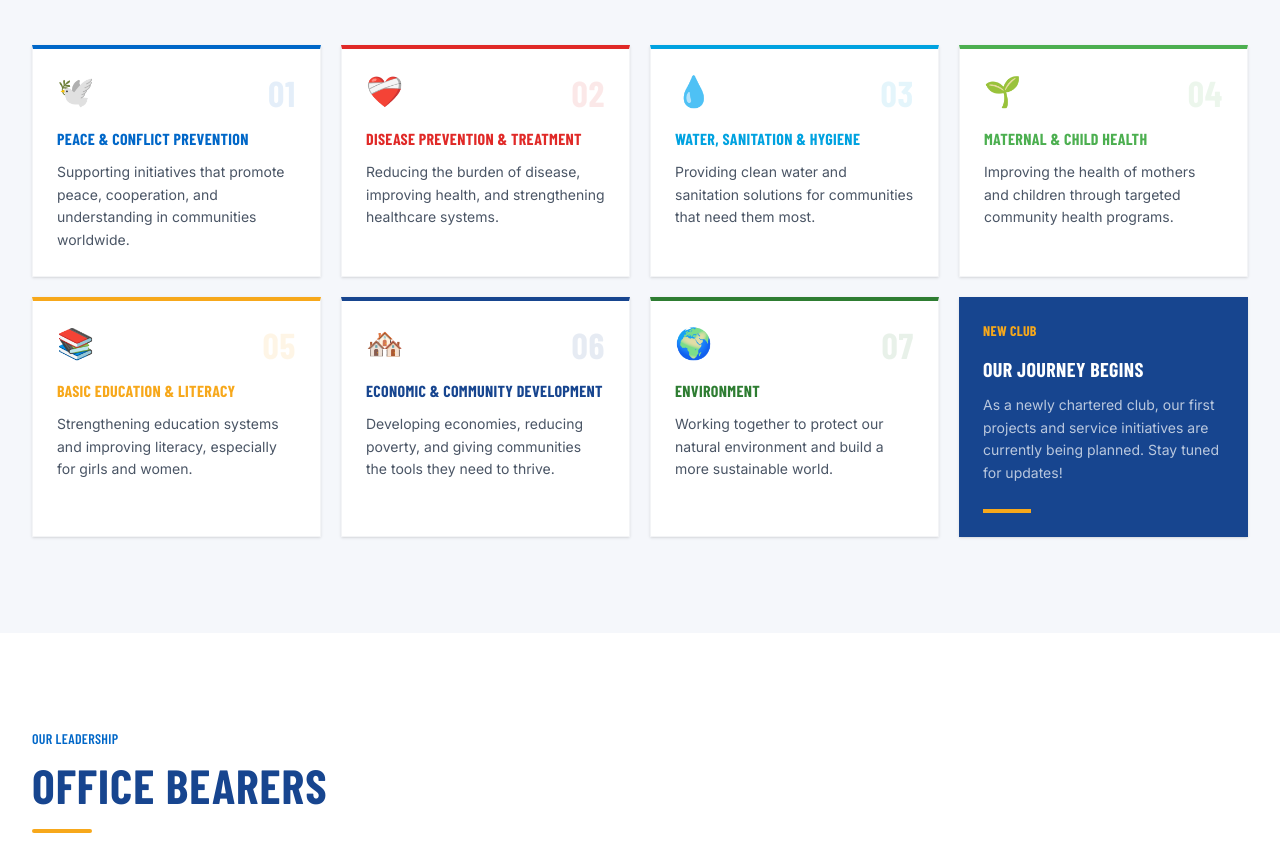
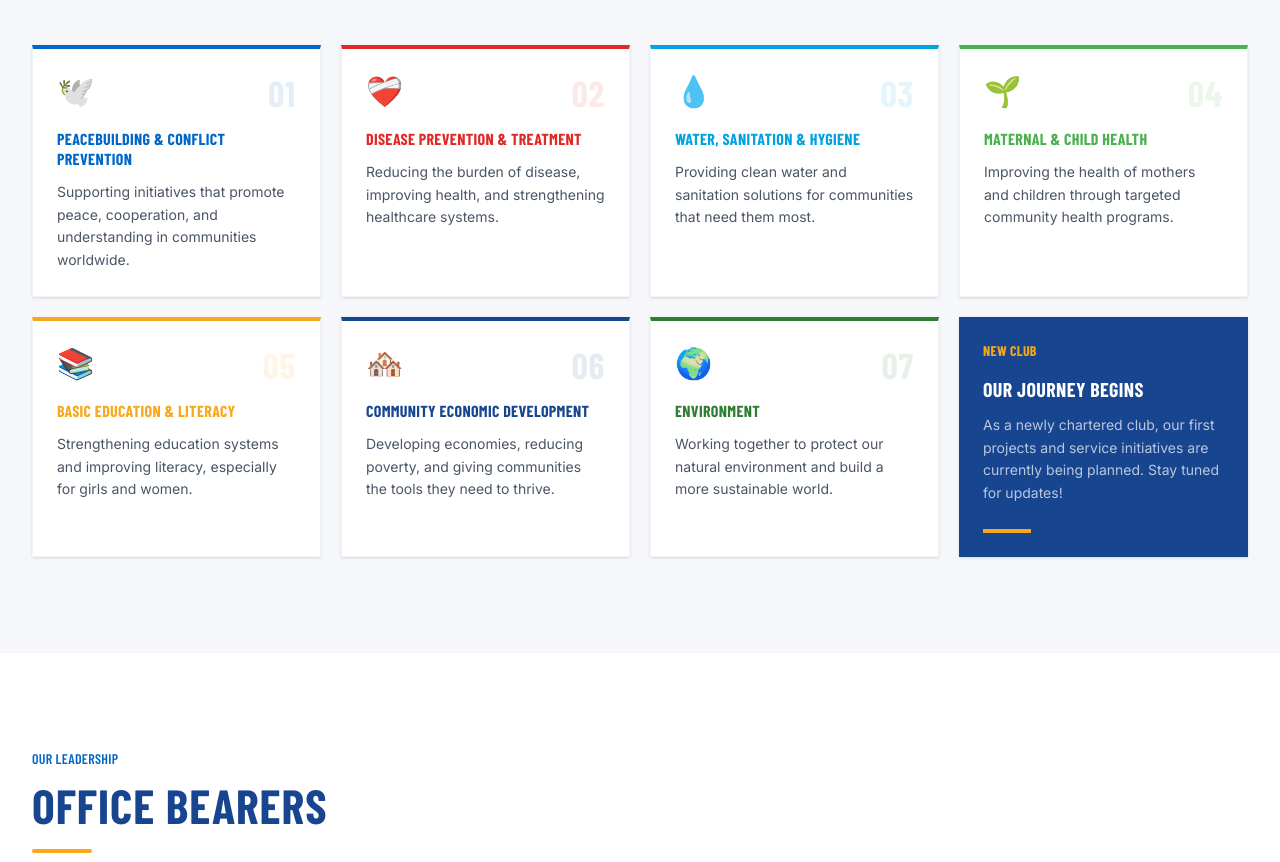
Before and after one commit to pravesa/rc-pudukkottai-metro-website, a Next.js app: page / in a window 1280 px wide. Shown: the part 2500-3362 px from the top of the page. Built offline with nearby package versions, Linux system fonts and the light colour scheme; a web font is replaced by a local one.

Commit message:
fix:  update title to rotary guidelines

```diff
--- a/components/FocusAreas.tsx
+++ b/components/FocusAreas.tsx
@@ -3,7 +3,7 @@ import { Card, CardContent } from '@/components/ui/card';
 const focusAreas = [
   {
     number: '01',
-    title: 'Peace & Conflict Prevention',
+    title: 'PeaceBuilding & Conflict Prevention',
     description:
       'Supporting initiatives that promote peace, cooperation, and understanding in communities worldwide.',
     icon: '🕊️',
@@ -43,7 +43,7 @@ const focusAreas = [
   },
   {
     number: '06',
-    title: 'Economic & Community Development',
+    title: 'Community Economic Development',
     description:
       'Developing economies, reducing poverty, and giving communities the tools they need to thrive.',
     icon: '🏘️',
```
